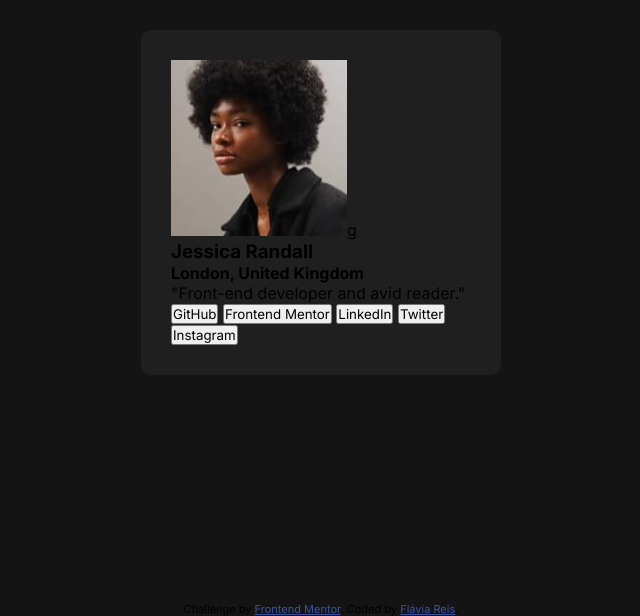
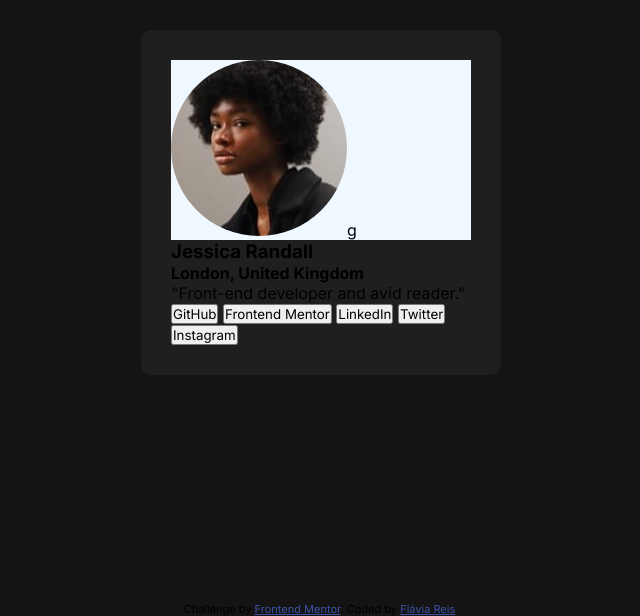
Before and after one commit to flaviare1s/social-links-profile, a plain HTML site: page index.html in a window 1280 px wide. Shown: the part 198-814 px from the top of the page, without its empty margins (319-959 px from the left). Drawn offline with Linux system fonts and the light colour scheme.

Commit message:
Update style.css

```diff
--- a/style.css
+++ b/style.css
@@ -27,6 +27,14 @@ body {
     border-radius: 10px;
 }
 
+.photo-container {
+    background-color: aliceblue;
+}
+
+.photo {
+    border-radius: 50%;
+}
+
 .normal {
     font-weight: 400;
 }
```
